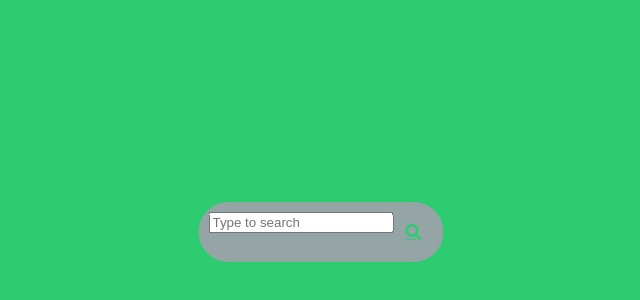
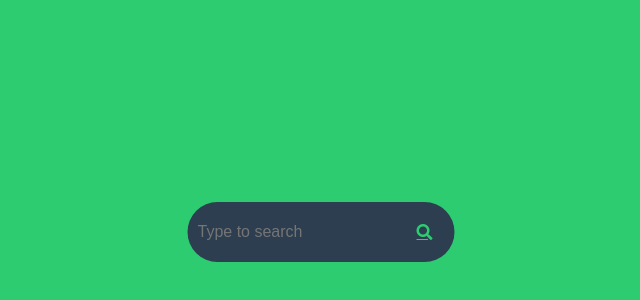
Before and after one commit to LeroyHutchinsonJ/cool-searchbox, a React app: page / in a window 1280 px wide. Shown: the part 168-468 px from the top of the page, without its empty margins (319-959 px from the left). Built offline with nearby package versions, Linux system fonts and the light colour scheme.

Commit message:
Color Changed
Made the search box darker in color

```diff
--- a/src/styles.css
+++ b/src/styles.css
@@ -12,7 +12,7 @@
   top: 50%;
   left: 50%;
   transform: translate(-50%, -50%);
-  background-color: #95a5a6;
+  background-color: #2c3e50;
   height: 40px;
   border-radius: 40px;
   padding: 10px;
@@ -23,8 +23,20 @@
   width: 40px;
   height: 40px;
   border-radius: 50%;
-  background-color: #95a5a6;
+  background-color: #2c3e50;
   display: flex;
   justify-content: center;
   align-items: center;
 }
+
+.searchText {
+  border: none;
+  background: none;
+  outline: none;
+  float: left;
+  padding: 0;
+  color: white;
+  font-size: 16px;
+  transition: 0.4s;
+  line-height: 40px;
+}
```
